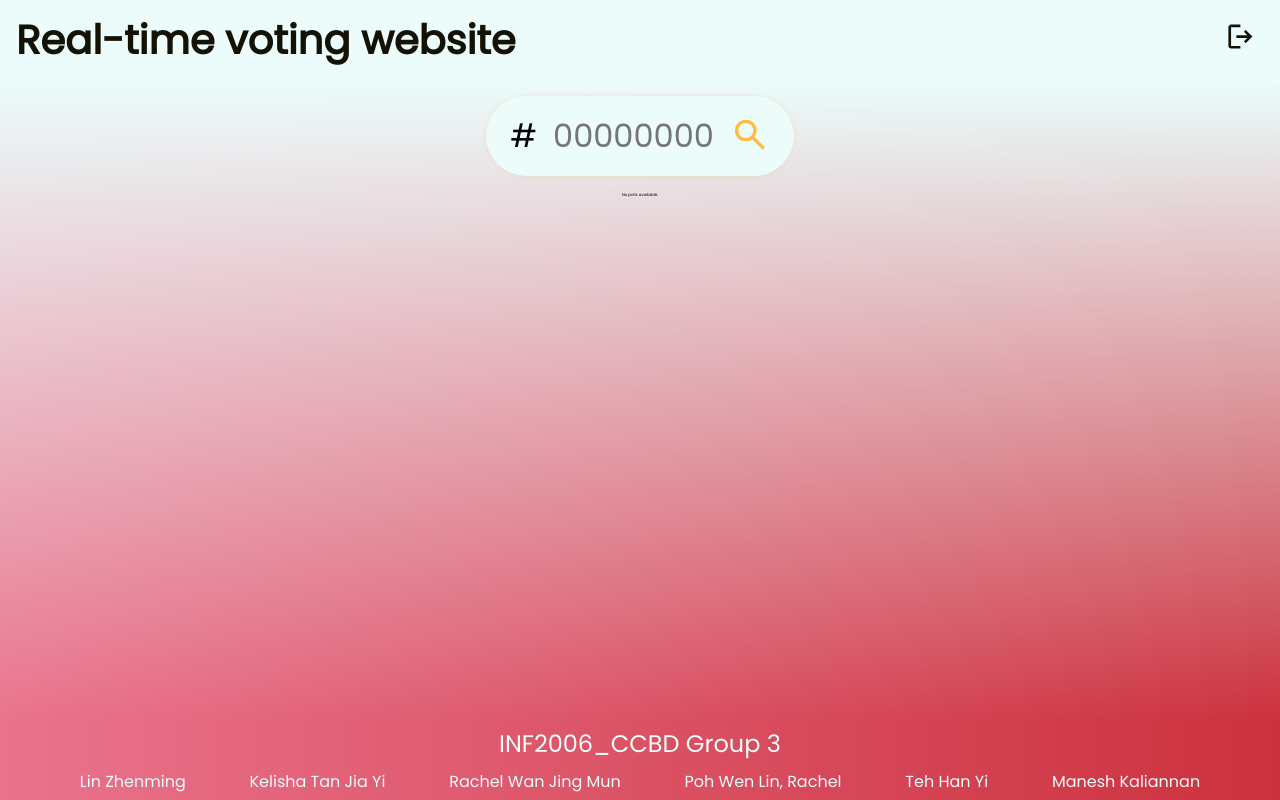
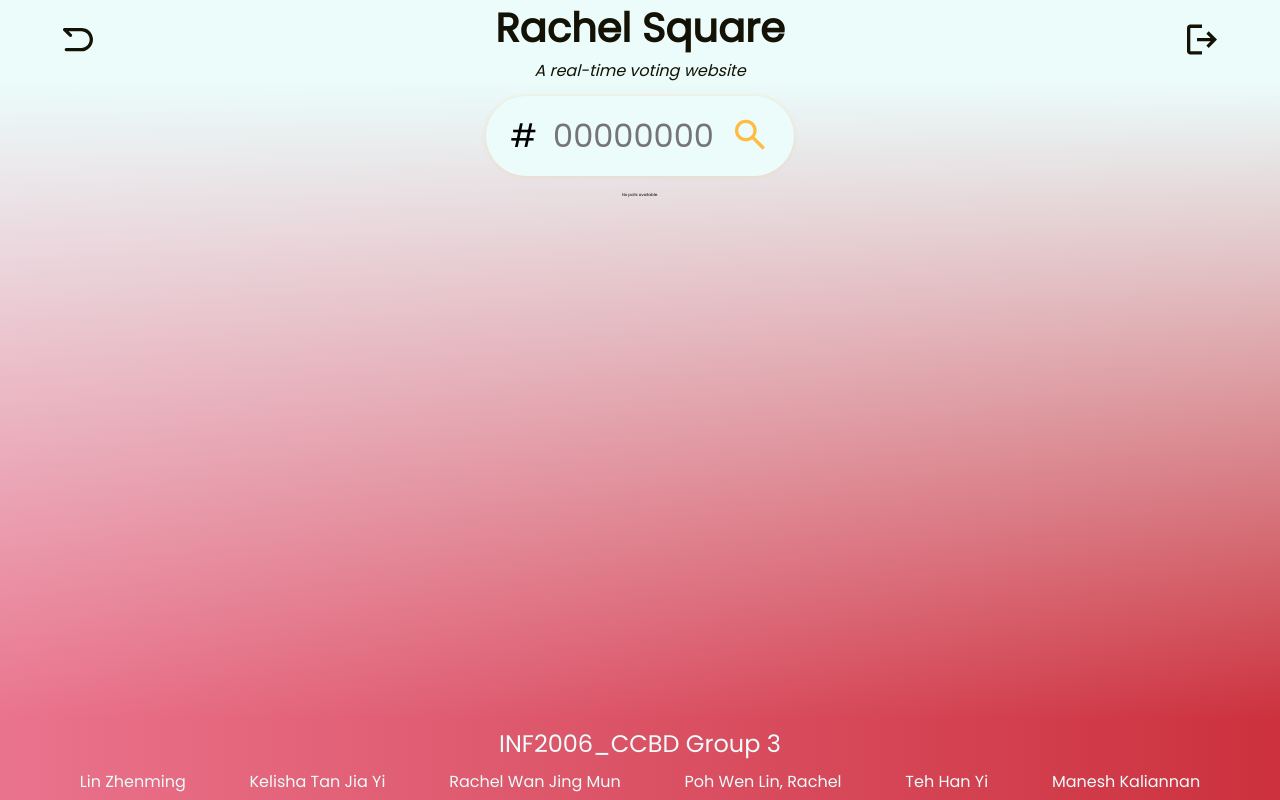
Before and after one commit to elz-ming/INF2006_CCBD, a PHP site: page / in a window 1280 px wide. Run offline with PHP 8.4, Linux system fonts and the light colour scheme; data that the repository does not hold is empty; some libraries are stand-ins or nearby versions.

Commit message:
feat: add back button to the header

```diff
--- a/components/header.php
+++ b/components/header.php
@@ -1,14 +1,28 @@
 <header>
-  <h1 id="title">Real-time voting website</h1>
+  <div id="left">
+    <button id="back-button">
+      <svg width="40" height="41" viewBox="0 0 40 41" fill="none" xmlns="http://www.w3.org/2000/svg">
+        <path fill-rule="evenodd" clip-rule="evenodd"
+          d="M5.12667 9.96168C5.25291 9.65721 5.46659 9.397 5.74071 9.21396C6.01482 9.03092 6.33706 8.93327 6.66667 8.93335H23.3333C24.8654 8.93335 26.3825 9.23512 27.798 9.82142C29.2134 10.4077 30.4996 11.2671 31.5829 12.3504C32.6663 13.4338 33.5256 14.7199 34.1119 16.1354C34.6982 17.5508 35 19.0679 35 20.6C35 22.1321 34.6982 23.6492 34.1119 25.0647C33.5256 26.4801 32.6663 27.7662 31.5829 28.8496C30.4996 29.9329 29.2134 30.7923 27.798 31.3786C26.3825 31.9649 24.8654 32.2667 23.3333 32.2667H8.33333C7.89131 32.2667 7.46738 32.0911 7.15482 31.7785C6.84226 31.466 6.66667 31.042 6.66667 30.6C6.66667 30.158 6.84226 29.7341 7.15482 29.4215C7.46738 29.1089 7.89131 28.9334 8.33333 28.9334H23.3333C25.5435 28.9334 27.6631 28.0554 29.2259 26.4926C30.7887 24.9298 31.6667 22.8102 31.6667 20.6C31.6667 18.3899 30.7887 16.2703 29.2259 14.7075C27.6631 13.1447 25.5435 12.2667 23.3333 12.2667H10.69L13.6783 15.255C13.9819 15.5694 14.1499 15.9904 14.1461 16.4274C14.1423 16.8643 13.967 17.2824 13.658 17.5914C13.349 17.9004 12.931 18.0757 12.494 18.0795C12.057 18.0833 11.636 17.9153 11.3217 17.6117L5.48833 11.7783C5.25511 11.5453 5.09626 11.2483 5.03189 10.9249C4.96751 10.6015 5.00049 10.2663 5.12667 9.96168Z"
+          fill="#141204" />
+      </svg>
+    </button>
+  </div>
+  <div id="center">
+    <h1>Rachel Square</h1>
+    <p>A real-time voting website</p>
+  </div>
+  <div id="right">
     <div id="logout">
       <form method="POST" action="/api/logout">
         <button id="logout-button">
-        <svg width="33" height="33" viewBox="0 0 33 33" fill="none" xmlns="http://www.w3.org/2000/svg">
+          <svg width="40" height="41" viewBox="0 0 40 41" fill="none" xmlns="http://www.w3.org/2000/svg">
             <path
-            d="M7.06666 28.6C6.33333 28.6 5.70577 28.3391 5.18399 27.8173C4.66222 27.2956 4.40088 26.6676 4.39999 25.9333V7.26667C4.39999 6.53333 4.66133 5.90578 5.18399 5.384C5.70666 4.86222 6.33422 4.60089 7.06666 4.6H16.4V7.26667H7.06666V25.9333H16.4V28.6H7.06666ZM21.7333 23.2667L19.9 21.3333L23.3 17.9333H12.4V15.2667H23.3L19.9 11.8667L21.7333 9.93333L28.4 16.6L21.7333 23.2667Z"
+              d="M8.33333 35.6C7.41667 35.6 6.63222 35.2739 5.98 34.6216C5.32778 33.9694 5.00111 33.1844 5 32.2666V8.93331C5 8.01664 5.32667 7.2322 5.98 6.57998C6.63333 5.92775 7.41778 5.60109 8.33333 5.59998H20V8.93331H8.33333V32.2666H20V35.6H8.33333ZM26.6667 28.9333L24.375 26.5166L28.625 22.2666H15V18.9333H28.625L24.375 14.6833L26.6667 12.2666L35 20.6L26.6667 28.9333Z"
               fill="#141204" />
           </svg>
         </button>
       </form>
     </div>
+  </div>
 </header>
--- a/css/styles.css
+++ b/css/styles.css
@@ -42,7 +42,7 @@ footer {
 }
 
 header {
-  justify-content: space-between;
+  justify-content: center;
   align-items: center;
   top: 0;
   background-color: #ebfcfb;
@@ -64,6 +64,7 @@ footer {
 }
 
 main {
+  width: 100%;
   height: 80vh;
 }
 
@@ -71,20 +72,34 @@ section {
   display: flex;
 }
 
-#title {
+header button {
+  all: unset;
+  display: inline-block;
+  cursor: pointer;
+}
+
+header #left,
+header #right {
+  display: flex;
+  justify-content: center;
+  align-items: center;
+  flex: 1;
+}
+
+header #center {
+  display: flex;
+  flex-direction: column;
+  align-items: center;
+  flex: 8;
+}
+
+header h1 {
   font-size: 10rem;
 }
 
-#logout {
-  width: 10rem;
-  height: 10rem;
-  font-size: 2rem;
-}
-
-#logout button {
-  all: unset;
-  display: inline-block;
-  cursor: pointer;
+header p {
+  font-size: 4rem;
+  font-style: italic;
 }
 
 #footer-title {
```
Lines whose indentation alone changed are shown as unchanged.
